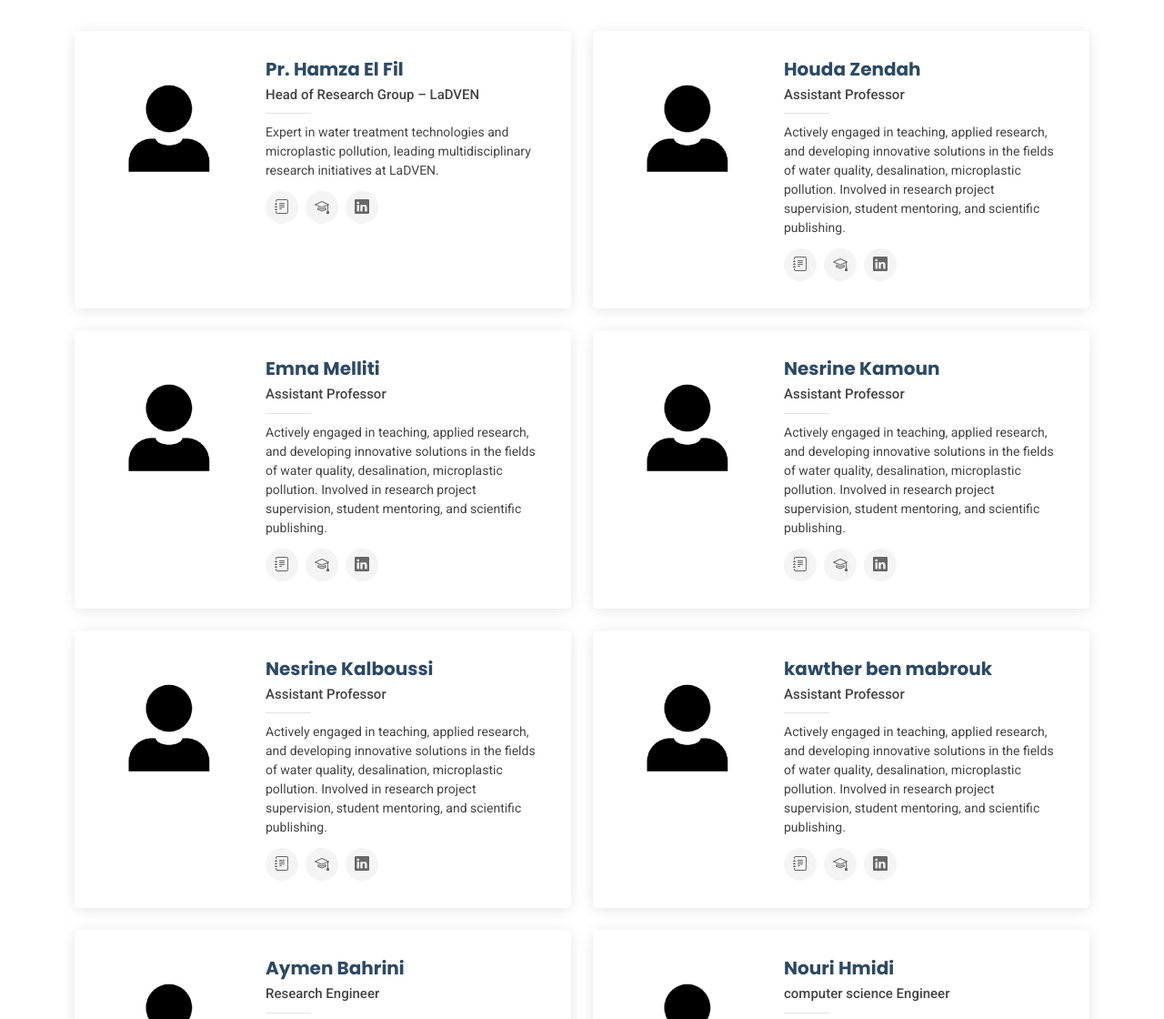
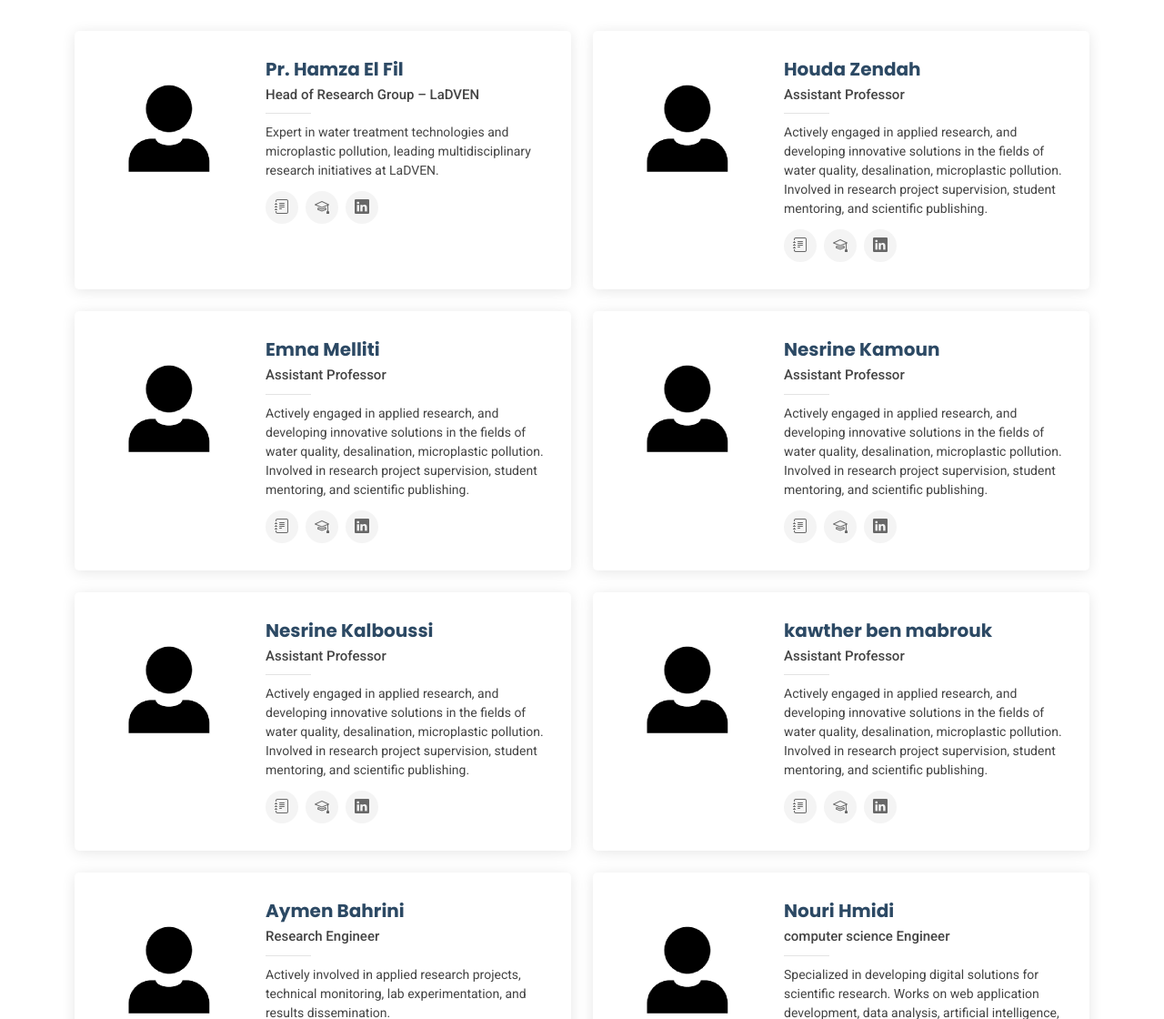
Before and after one commit to Riadh-Hanachi/ladven, a plain HTML site: page index.html in a window 1280 px wide. Shown: the part 3640-4760 px from the top of the page at 91% size. Drawn offline with Linux system fonts and the light colour scheme.

Commit message:
update all commit

```diff
--- a/index.html
+++ b/index.html
@@ -535,7 +535,7 @@
                 <h4>	Houda Zendah
                   </h4>
                 <span>Assistant Professor</span>
-                <p>Actively engaged in teaching, applied research, and developing innovative solutions in the fields of water quality, desalination, microplastic pollution. Involved in research project supervision, student mentoring, and scientific publishing.</p>
+                <p>Actively engaged in applied research, and developing innovative solutions in the fields of water quality, desalination, microplastic pollution. Involved in research project supervision, student mentoring, and scientific publishing.</p>
 
                 <div class="social">
                   <a href="" target="_blank" title="ResearchGate">
@@ -561,7 +561,7 @@
                   Emna Melliti
                   </h4>
                 <span>Assistant Professor</span>
-                <p>Actively engaged in teaching, applied research, and developing innovative solutions in the fields of water quality, desalination, microplastic pollution. Involved in research project supervision, student mentoring, and scientific publishing.</p>
+                <p>Actively engaged in applied research, and developing innovative solutions in the fields of water quality, desalination, microplastic pollution. Involved in research project supervision, student mentoring, and scientific publishing.</p>
 
                 <div class="social">
                   <a href="" target="_blank" title="ResearchGate">
@@ -587,7 +587,7 @@
                   Nesrine Kamoun
                  </h4>
                 <span>Assistant Professor</span>
-                <p>Actively engaged in teaching, applied research, and developing innovative solutions in the fields of water quality, desalination, microplastic pollution. Involved in research project supervision, student mentoring, and scientific publishing.</p>
+                <p>Actively engaged in applied research, and developing innovative solutions in the fields of water quality, desalination, microplastic pollution. Involved in research project supervision, student mentoring, and scientific publishing.</p>
 
                 <div class="social">
                   <a href="" target="_blank" title="ResearchGate">
@@ -612,7 +612,7 @@
                 <h4>Nesrine Kalboussi
                  </h4>
                 <span>Assistant Professor</span>
-                <p>Actively engaged in teaching, applied research, and developing innovative solutions in the fields of water quality, desalination, microplastic pollution. Involved in research project supervision, student mentoring, and scientific publishing.</p>
+                <p>Actively engaged in applied research, and developing innovative solutions in the fields of water quality, desalination, microplastic pollution. Involved in research project supervision, student mentoring, and scientific publishing.</p>
 
                 <div class="social">
                   <a href="" target="_blank" title="ResearchGate">
@@ -636,7 +636,7 @@
               <div class="member-info">
                 <h4>kawther ben mabrouk</h4>
                 <span>Assistant Professor</span>
-                <p>Actively engaged in teaching, applied research, and developing innovative solutions in the fields of water quality, desalination, microplastic pollution. Involved in research project supervision, student mentoring, and scientific publishing.</p>
+                <p>Actively engaged in applied research, and developing innovative solutions in the fields of water quality, desalination, microplastic pollution. Involved in research project supervision, student mentoring, and scientific publishing.</p>
 
                 <div class="social">
                   <a href="" target="_blank" title="ResearchGate">
```
